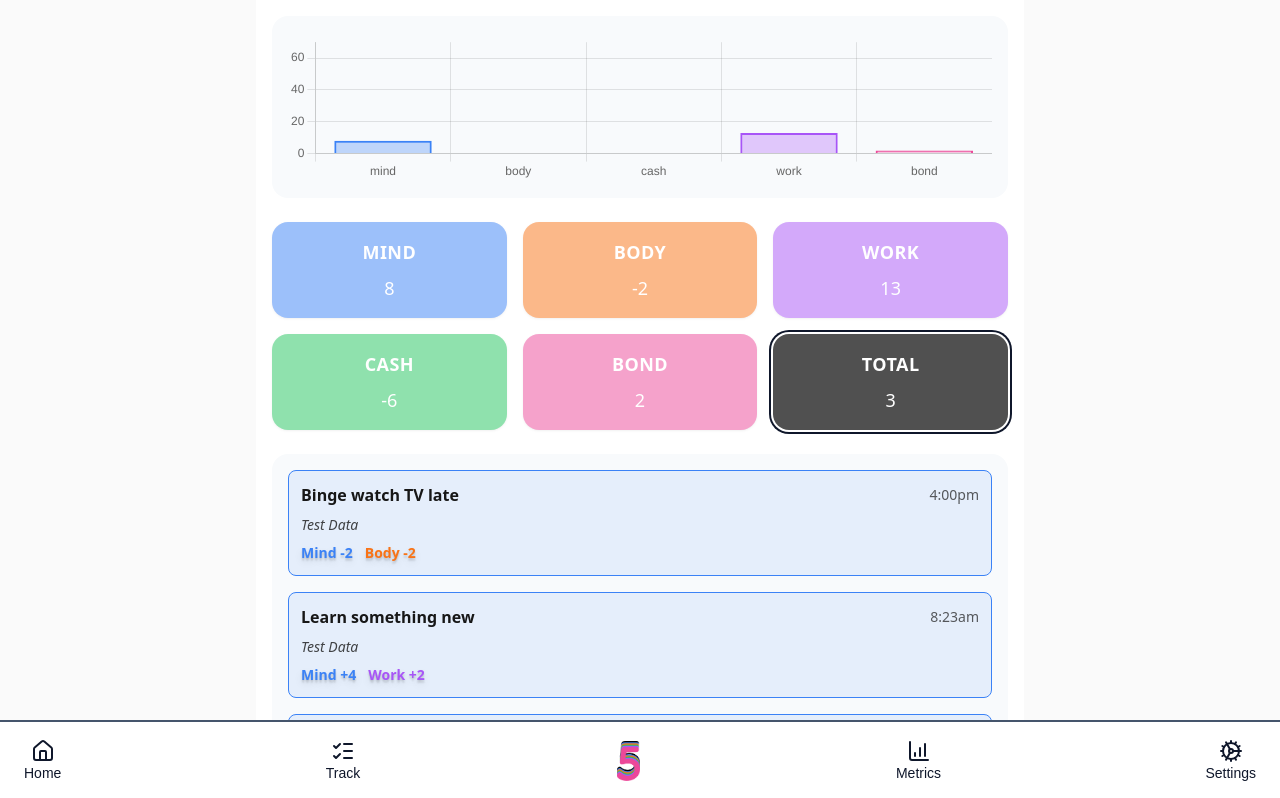
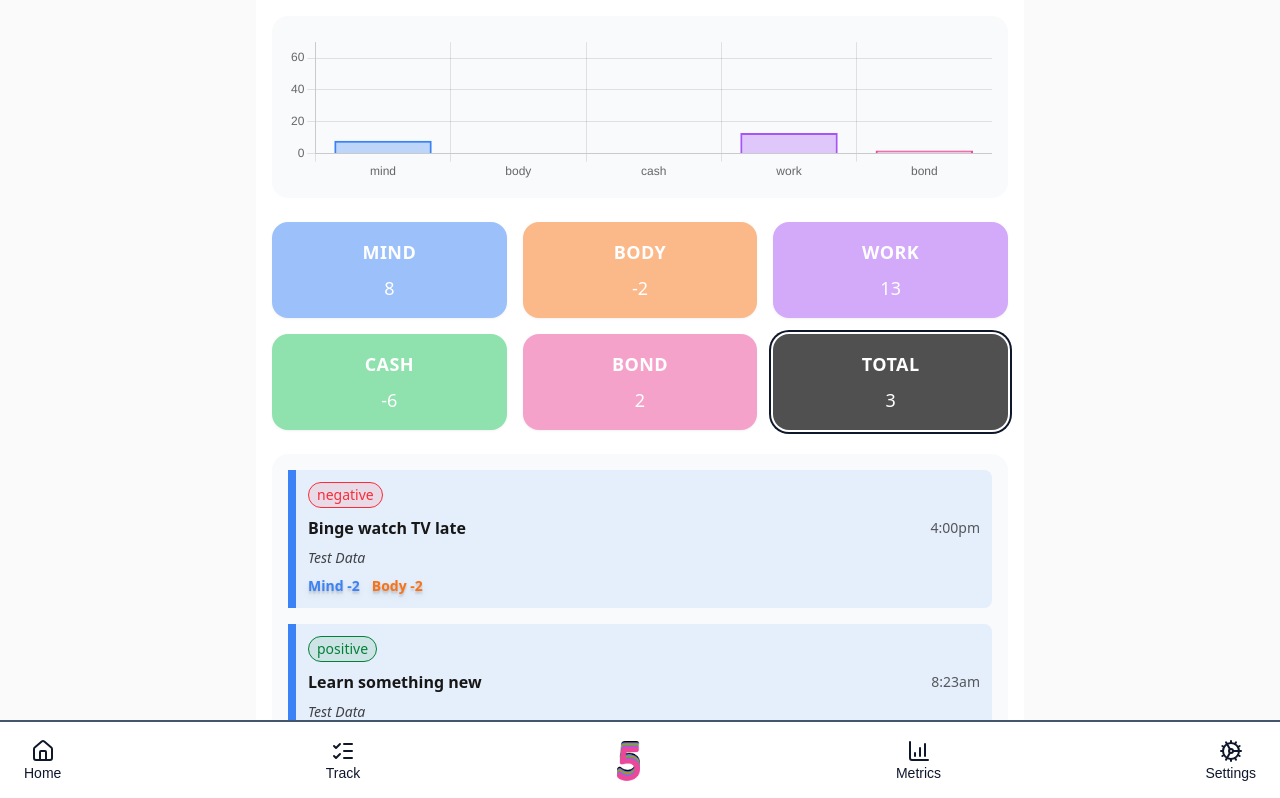
Before and after one commit to GlennHS/Five, a Next.js app: page / in a window 1280 px wide. Shown: the top 798 px of the page. Built offline with nearby package versions, Linux system fonts and the light colour scheme.

Commit message:
Add TagPill component, add tags to ActionCards, add Tag type and update relevant type definitions to use it

```diff
--- a/app/components/ActionCard.tsx
+++ b/app/components/actionCards/ActionCard.tsx
@@ -1,8 +1,9 @@
 "use client"
 
-import { Action, ActionDefinition } from "@/app/types"
+import { Action, ActionDefinition, Tag } from "@/app/types"
 import { resolveActionDetails, getNonZeroMetrics, toSentenceCase, getDominantMetric, metricToCardClasses } from "@/app/utils/helpers"
 import { convertTimestampToDayJS, formatSmartDate } from "@/app/utils/dateTime"
+import TagPill from "./TagPill"
 
 type Props = {
   action: Action
@@ -23,7 +24,13 @@ export default function ActionCard({ action, definitions }: Props) {
   const date = formatSmartDate(convertTimestampToDayJS(details.timestamp))
 
   return (
-    <div className={`border rounded-lg p-3 flex flex-col gap-2 ${cardClasses}`}>
+    <div className={`border-l-8 rounded-r-lg p-3 flex flex-col gap-2 ${cardClasses}`}>
+      <div className="flex justify-between items-center gap-4 whitespace-nowrap overflow-hidden">
+        {details.tags.slice(0,3).map((t: Tag) => (
+          <TagPill key={t.id} tag={t.name} color={t.colorClass} />
+        ))}
+      </div>
+
       <div className="flex justify-between items-center gap-4 whitespace-nowrap">
         <span className="truncate w-fit font-bold whitespace-nowrap">{details.name}</span>
         <span className="text-sm opacity-70">{date}</span>
@@ -36,7 +43,6 @@ export default function ActionCard({ action, definitions }: Props) {
       )}
 
       <div className="flex gap-3 text-sm">
-
         {metrics.map(m => (
           <span key={m.key} className={`font-semibold text-${m.key} text-shadow-lg`}>
             {toSentenceCase(m.key)} {m.value > 0 ? "+" : ""}{m.value}
--- /dev/null
+++ b/app/components/actionCards/TagPill.tsx
@@ -0,0 +1,16 @@
+import { TAG_COLOR_CLASSES } from "@/app/fixtures/Colors"
+
+type TagPillProps = {
+  tag: string,
+  color: keyof typeof TAG_COLOR_CLASSES,
+}
+
+export default function TagPill({ tag, color }: TagPillProps) {
+  const tagClass = TAG_COLOR_CLASSES[color]
+
+  return (
+    <div className={`w-fit px-2 py-0.5 text-sm rounded-full border border-black ${tagClass}`}>
+      <span>{ tag }</span>
+    </div>
+  )
+}
--- a/app/fixtures/AppData.ts
+++ b/app/fixtures/AppData.ts
@@ -1,8 +1,20 @@
 import dayjs from 'dayjs'
 
-import { Action, ActionDefinition, MetricSnapshotHistory } from "../types";
+import { Action, ActionDefinition, MetricSnapshotHistory, Tag } from "../types";
 import { generateHistoryFromActionDefinitions } from "../utils/factories";
 import { getToday } from '../utils/dateTime';
+
+const positiveTag: Tag = {
+  id: '000000-0000-0000-0000-000000',
+  name: 'positive',
+  colorClass: 'green',
+}
+
+const negativeTag: Tag = {
+  id: '000000-0000-0000-0000-000001',
+  name: 'negative',
+  colorClass: 'red',
+}
 
 export const metricSnapshots: Partial<MetricSnapshotHistory> = {
   day: {
@@ -22,7 +34,7 @@ export const actionDefinitions: ActionDefinition[] = [
     mind: 4,
     body: 4,
     tags: [
-      'positive'
+      positiveTag
     ],
   },
   {
@@ -30,7 +42,7 @@ export const actionDefinitions: ActionDefinition[] = [
     name: "Drink a pint of water",
     body: 2,
     tags: [
-      'positive'
+      positiveTag
     ],
   },
   {
@@ -39,7 +51,7 @@ export const actionDefinitions: ActionDefinition[] = [
     mind: 2,
     work: 4,
     tags: [
-      'positive'
+      positiveTag
     ],
   },
   {
@@ -49,7 +61,7 @@ export const actionDefinitions: ActionDefinition[] = [
     body: -4,
     bond: 3,
     tags: [
-      'negative'
+      negativeTag
     ],
   },
   {
@@ -58,7 +70,7 @@ export const actionDefinitions: ActionDefinition[] = [
     body: -3,
     cash: -3,
     tags: [
-      'negative'
+      negativeTag
     ],
   },
 
@@ -68,7 +80,7 @@ export const actionDefinitions: ActionDefinition[] = [
     mind: 2,
     body: 2,
     tags: [
-      'positive'
+      positiveTag
     ],
   },
   {
@@ -77,7 +89,7 @@ export const actionDefinitions: ActionDefinition[] = [
     mind: 2,
     body: 5,
     tags: [
-      'positive'
+      positiveTag
     ],
   },
   {
@@ -86,7 +98,7 @@ export const actionDefinitions: ActionDefinition[] = [
     body: 3,
     cash: 1,
     tags: [
-      'positive'
+      positiveTag
     ],
   },
   {
@@ -94,7 +106,7 @@ export const actionDefinitions: ActionDefinition[] = [
     name: "Meditate",
     mind: 4,
     tags: [
-      'positive'
+      positiveTag
     ],
   },
   {
@@ -102,7 +114,7 @@ export const actionDefinitions: ActionDefinition[] = [
     name: "Read a book",
     mind: 3,
     tags: [
-      'positive'
+      positiveTag
     ],
   },
 
@@ -112,7 +124,7 @@ export const actionDefinitions: ActionDefinition[] = [
     mind: 2,
     bond: 4,
     tags: [
-      'positive'
+      positiveTag
     ],
   },
   {
@@ -127,7 +139,7 @@ export const actionDefinitions: ActionDefinition[] = [
     mind: 2,
     bond: 3,
     tags: [
-      'positive'
+      positiveTag
     ],
   },
   {
@@ -143,7 +155,7 @@ export const actionDefinitions: ActionDefinition[] = [
     mind: 2,
     work: 5,
     tags: [
-      'positive'
+      positiveTag
     ],
   },
   {
@@ -152,7 +164,7 @@ export const actionDefinitions: ActionDefinition[] = [
     mind: 4,
     work: 2,
     tags: [
-      'positive'
+      positiveTag
     ],
   },
   {
@@ -161,7 +173,7 @@ export const actionDefinitions: ActionDefinition[] = [
     mind: 2,
     work: 3,
     tags: [
-      'positive'
+      positiveTag
     ],
   },
 
@@ -177,7 +189,7 @@ export const actionDefinitions: ActionDefinition[] = [
     mind: -2,
     cash: -5,
     tags: [
-      'negative'
+      negativeTag
     ],
   },
   {
@@ -186,7 +198,7 @@ export const actionDefinitions: ActionDefinition[] = [
     mind: 2,
     cash: 4,
     tags: [
-      'positive'
+      positiveTag
     ],
   },
 
@@ -196,7 +208,7 @@ export const actionDefinitions: ActionDefinition[] = [
     mind: -3,
     body: -1,
     tags: [
-      'negative'
+      negativeTag
     ],
   },
   {
@@ -205,7 +217,7 @@ export const actionDefinitions: ActionDefinition[] = [
     mind: -2,
     body: -2,
     tags: [
-      'negative'
+      negativeTag
     ],
   },
   {
@@ -214,7 +226,7 @@ export const actionDefinitions: ActionDefinition[] = [
     mind: 1,
     body: -1,
     tags: [
-      'negative'
+      negativeTag
     ],
   },
 
@@ -224,7 +236,7 @@ export const actionDefinitions: ActionDefinition[] = [
     mind: 2,
     body: 2,
     tags: [
-      'positive'
+      positiveTag
     ],
   },
   {
@@ -233,7 +245,7 @@ export const actionDefinitions: ActionDefinition[] = [
     mind: 1,
     body: 1,
     tags: [
-      'positive'
+      positiveTag
     ],
   },
   {
@@ -242,7 +254,7 @@ export const actionDefinitions: ActionDefinition[] = [
     mind: 2,
     work: 2,
     tags: [
-      'positive'
+      positiveTag
     ],
   }
 ]
--- a/app/fixtures/Colors.ts
+++ b/app/fixtures/Colors.ts
@@ -5,3 +5,10 @@ export const METRIC_COLORS = {
   WORK: "168, 85, 247",
   BOND: "236, 72, 153"
 }
+
+export const TAG_COLOR_CLASSES = {
+  green: "bg-green-700/10 text-green-700 border-green-700",
+  red: "bg-red-500/10 text-red-500 border-red-500",
+  yellow: "bg-yellow-500/10 text-yellow-500 border-yellow-500",
+  blue: "bg-blue-500/10 text-blue-500 border-blue-500",
+} as const
--- a/app/metrics/[metric]/MetricPage.tsx
+++ b/app/metrics/[metric]/MetricPage.tsx
@@ -9,8 +9,8 @@ import { actionDefinitions, actionHistory } from '@/app/fixtures/AppData'
 import { useState } from 'react'
 import { MetricKey } from '@/app/types'
 import BackLink from '@/app/components/BackLink'
-import ActionCard from '@/app/components/ActionCard'
-import ActionCardCondensed from '@/app/components/ActionCardCondensed'
+import ActionCard from '@/app/components/actionCards/ActionCard'
+import ActionCardCondensed from '@/app/components/actionCards/ActionCardCondensed'
 
 export default function MetricPage({
   metric,
--- a/app/page.tsx
+++ b/app/page.tsx
@@ -24,7 +24,7 @@ import {
 import { calculateMetricsForRange, calculateTotal } from './utils/helpers';
 import { actionDefinitions, actionHistory } from './fixtures/AppData';
 import { getAWeekAgo, getToday } from './utils/dateTime';
-import ActionCard from './components/ActionCard';
+import ActionCard from './components/actionCards/ActionCard';
 
 ChartJS.register(
   RadialLinearScale,
--- a/app/types.ts
+++ b/app/types.ts
@@ -1,3 +1,5 @@
+import { TAG_COLOR_CLASSES } from "./fixtures/Colors"
+
 export const METRIC_KEYS = ["mind", "body", "work", "cash", "bond"] as const
 export const METRIC_LETTERS = {
   mind: "M",
@@ -26,13 +28,13 @@ export type Action = {
 export type ActionDefinition = {
   id: string
   name: string,
-  tags?: string[]
+  tags?: Tag[]
 } & Partial<FiveMetric>
 
 export type ActionDetails = {
   id: string
   name: string
-  tags: string[]
+  tags: Tag[]
   timestamp: number
   note?: string
   metrics: FiveMetric
@@ -48,3 +50,9 @@ export type MetricSnapshotHistory = {
   month: MetricSnapshot
   year: MetricSnapshot
 }
+
+export type Tag = {
+  id: string,
+  name: string,
+  colorClass: keyof typeof TAG_COLOR_CLASSES,
+}
--- a/app/utils/helpers.ts
+++ b/app/utils/helpers.ts
@@ -1,5 +1,5 @@
 import { v4 as uuidv4 } from 'uuid'
-import { Action, ActionDefinition, ActionDetails, FiveMetric, Metric, METRIC_KEYS, METRIC_LETTERS, MetricKey, MetricSnapshot, MetricSnapshotHistory, TimeGroup } from '../types'
+import { Action, ActionDefinition, ActionDetails, FiveMetric, Metric, METRIC_KEYS, METRIC_LETTERS, MetricKey, MetricSnapshot, MetricSnapshotHistory, Tag, TimeGroup } from '../types'
 import { convertTimestampToDayJS, getDaysSinceDate, isDateBetween } from './dateTime'
 import { Dayjs } from 'dayjs'
 
@@ -304,7 +304,7 @@ export const getDominantMetric = (metrics: FiveMetric): MetricKey | null => {
   return best
 }
 
-export const metricToCardClasses = (metric: MetricKey | null, tags: string[]) => {
+export const metricToCardClasses = (metric: MetricKey | null, tags: Tag[]) => {
   let className = ""
   if (!metric) className += "border-total bg-total/10"
   else className += `border-${metric} bg-${metric}/10`
```
Also changed, not shown: app/components/actionCards/ActionCardCondensed.tsx (renamed from app/components/ActionCardCondensed.tsx), app/globals.css (line endings or trailing spaces).
